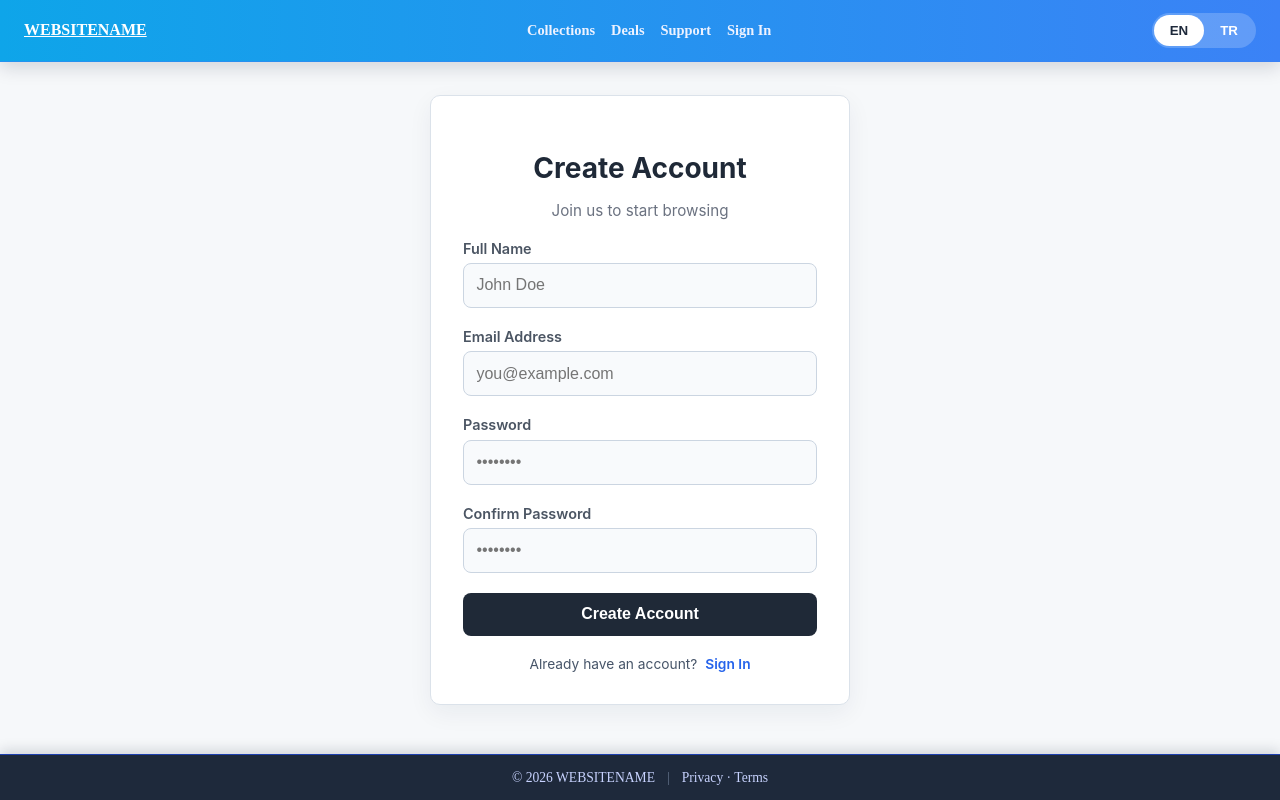
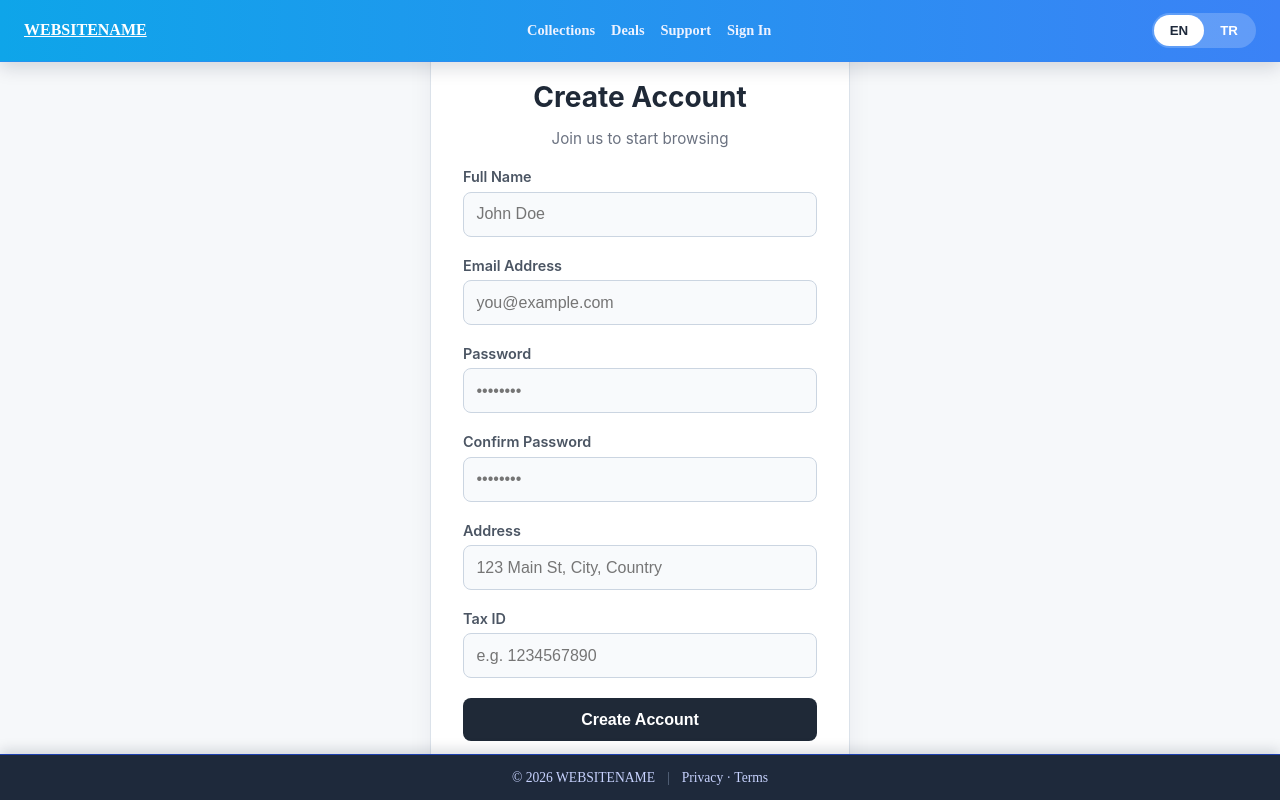
Before and after one commit to cnbldn/cs308-project-spring26, a React app in the folder frontend/: page /register in a window 1280 px wide. Built offline with nearby package versions, Linux system fonts and the light colour scheme; the HTML template or start-up script is replaced by a standard one.

Commit message:
PRJ-28 taxID and address missing from signup page

```diff
--- a/frontend/src/components/Register.tsx
+++ b/frontend/src/components/Register.tsx
@@ -10,11 +10,15 @@ const Register: React.FC = () => {
   const [email, setEmail] = useState('');
   const [password, setPassword] = useState('');
   const [confirm, setConfirm] = useState('');
+  const [address, setAddress] = useState('');
+  const [taxId, setTaxId] = useState('');
   const [errors, setErrors] = useState<{
     name?: string;
     email?: string;
     password?: string;
     confirm?: string;
+    address?: string;
+    taxId?: string;
   }>({});
   const [isLoading, setIsLoading] = useState(false);
 
@@ -43,6 +47,14 @@ const Register: React.FC = () => {
       newErrors.confirm = t('register.passwordMismatch');
     }
 
+    if (!address.trim()) {
+      newErrors.address = t('register.addressRequired');
+    }
+
+    if (!taxId.trim()) {
+      newErrors.taxId = t('register.taxIdRequired');
+    }
+
     setErrors(newErrors);
     return Object.keys(newErrors).length === 0;
   };
@@ -58,7 +70,7 @@ const Register: React.FC = () => {
 
     // Simulate API call
     setTimeout(() => {
-      console.log('Register attempt:', { name, email, password });
+      console.log('Register attempt:', { name, email, password, address, taxId });
       setIsLoading(false);
       navigate('/login');
     }, 2000);
@@ -134,6 +146,38 @@ const Register: React.FC = () => {
             {errors.confirm && <div className={styles.error}>{errors.confirm}</div>}
           </div>
 
+          <div className={styles.formGroup}>
+            <label htmlFor="address" className={styles.label}>
+              {t('register.addressLabel')}
+            </label>
+            <input
+              type="text"
+              id="address"
+              className={styles.input}
+              value={address}
+              onChange={(e) => setAddress(e.target.value)}
+              placeholder={t('register.addressPlaceholder')}
+              required
+            />
+            {errors.address && <div className={styles.error}>{errors.address}</div>}
+          </div>
+
+          <div className={styles.formGroup}>
+            <label htmlFor="taxId" className={styles.label}>
+              {t('register.taxIdLabel')}
+            </label>
+            <input
+              type="text"
+              id="taxId"
+              className={styles.input}
+              value={taxId}
+              onChange={(e) => setTaxId(e.target.value)}
+              placeholder={t('register.taxIdPlaceholder')}
+              required
+            />
+            {errors.taxId && <div className={styles.error}>{errors.taxId}</div>}
+          </div>
+
           <button
             type="submit"
             className={styles.button}
--- a/frontend/src/locales/en.json
+++ b/frontend/src/locales/en.json
@@ -24,7 +24,13 @@
     "alreadyHaveAccount": "Already have an account?",
     "nameRequired": "Name is required",
     "confirmRequired": "Please confirm your password",
-    "passwordMismatch": "Passwords do not match"
+    "passwordMismatch": "Passwords do not match",
+    "addressLabel": "Address",
+    "addressPlaceholder": "123 Main St, City, Country",
+    "addressRequired": "Address is required",
+    "taxIdLabel": "Tax ID",
+    "taxIdPlaceholder": "e.g. 1234567890",
+    "taxIdRequired": "Tax ID is required"
   },
   "header": {
     "brand": "WEBSITENAME",
--- a/frontend/src/locales/tr.json
+++ b/frontend/src/locales/tr.json
@@ -24,7 +24,13 @@
     "alreadyHaveAccount": "Zaten hesabınız var mı?",
     "nameRequired": "İsim gerekli",
     "confirmRequired": "Lütfen şifrenizi onaylayın",
-    "passwordMismatch": "Şifreler eşleşmiyor"
+    "passwordMismatch": "Şifreler eşleşmiyor",
+    "addressLabel": "Adres",
+    "addressPlaceholder": "Örn. Atatürk Cad. No:1, İstanbul",
+    "addressRequired": "Adres gerekli",
+    "taxIdLabel": "Vergi Numarası",
+    "taxIdPlaceholder": "Örn. 1234567890",
+    "taxIdRequired": "Vergi numarası gerekli"
   },
   "header": {
     "brand": "WEBSITESİ",
```
